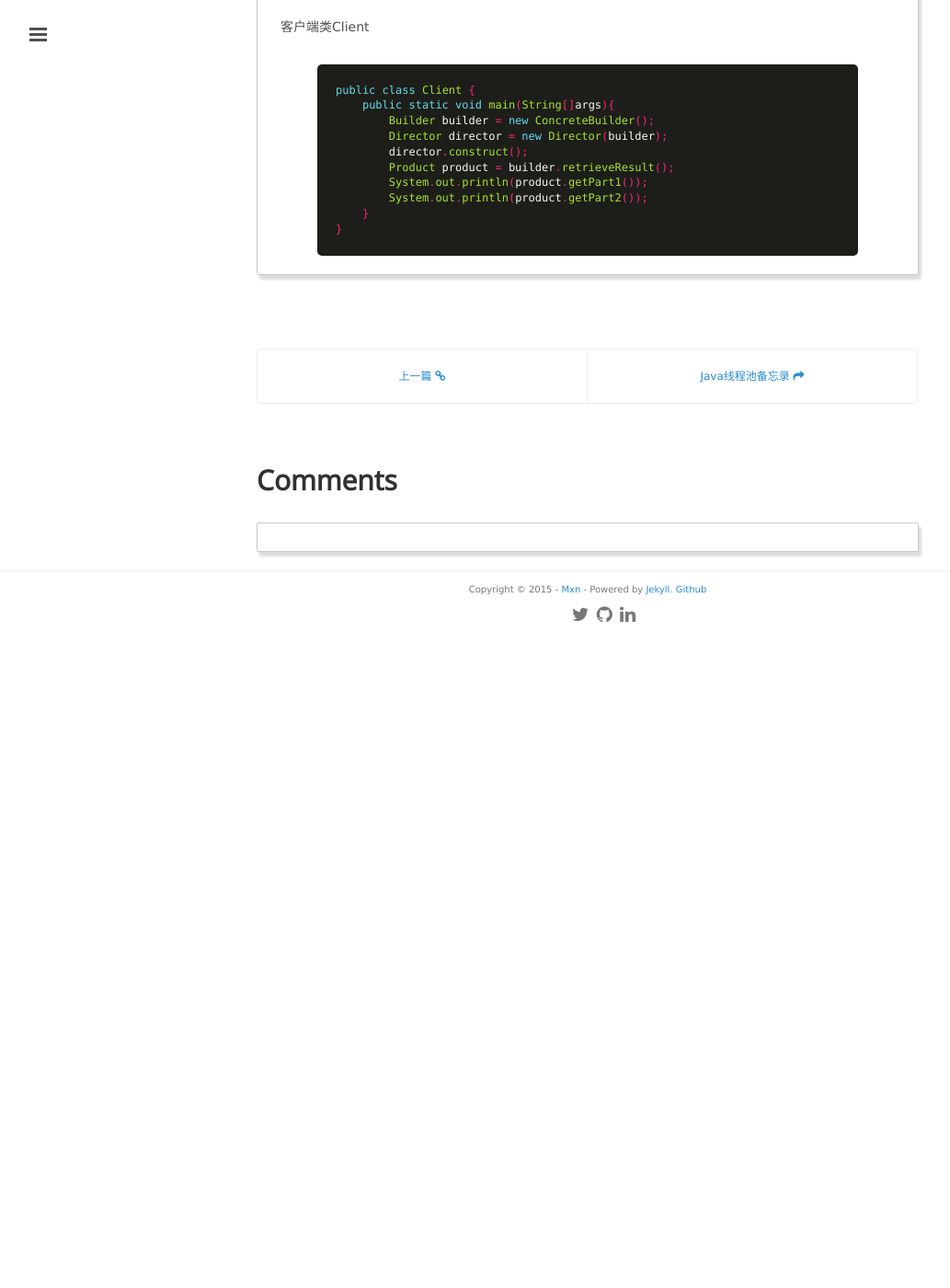
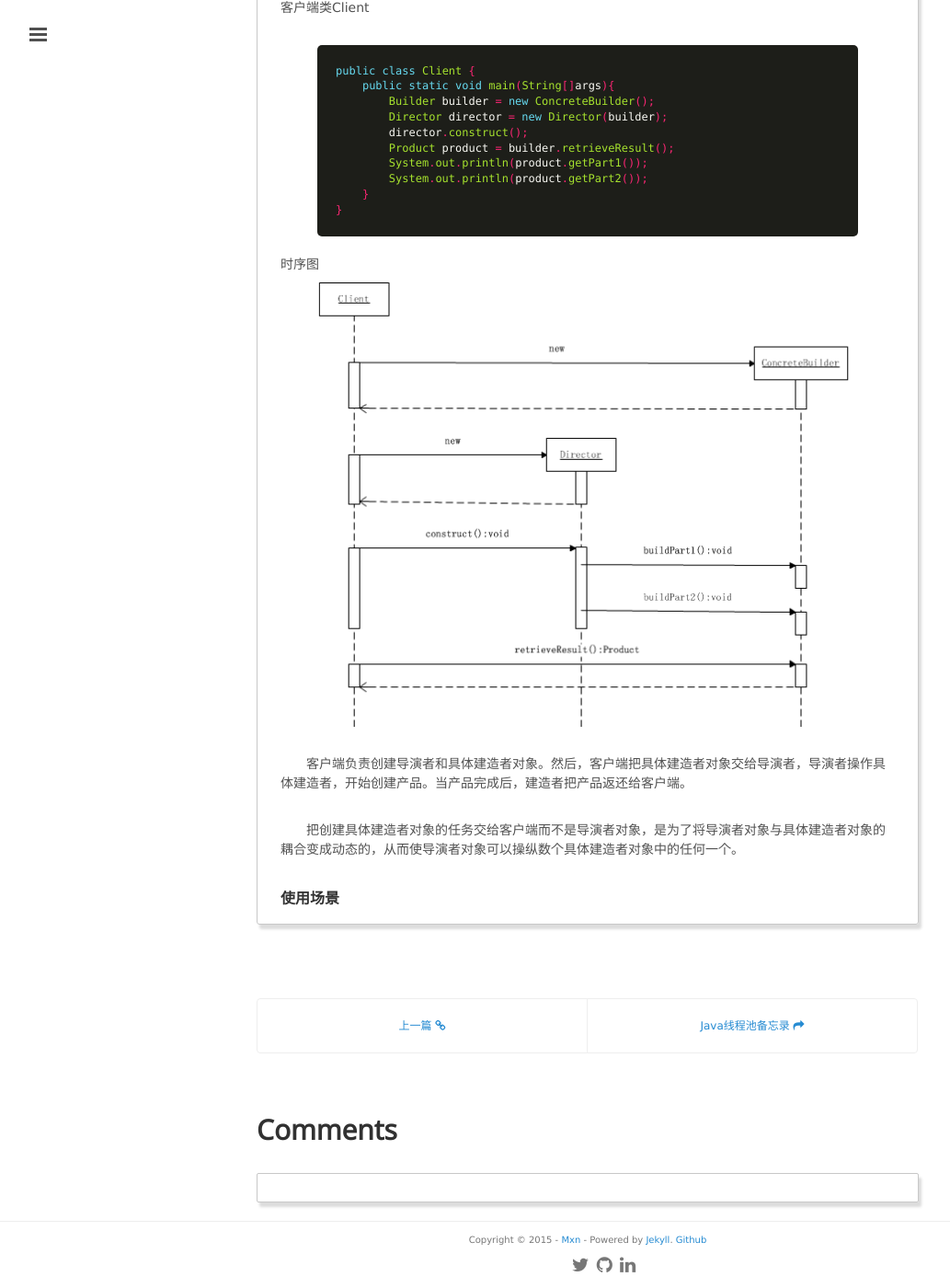
Before and after one commit to mxn21/mxn21.github.io, a Jekyll site: the page built from _posts/2015-6-14-android建设者模式分析.md, in a window 1280 px wide and 1400 px high, scrolled down 3634 px. Shown: the whole window at 92% size, without its empty margins (1-1034 px from the left). Built offline with Jekyll 4.4.1, drawn with Linux system fonts in a browser that asks for light colours; Markdown is read by kramdown in place of the engine named in the settings; comment, search, counter and statistics services are not loaded; before the commit the page ends 4327 px from its top, so only the background shows below that.

Commit message:
Update 2015-6-14-android建设者模式分析.md

```diff
--- a/_posts/2015-6-14-android建设者模式分析.md
+++ b/_posts/2015-6-14-android建设者模式分析.md
@@ -37,7 +37,7 @@
 　建造模式利用一个导演者对象和具体建造者对象一个个地建造出所有的零件，从而建造出完整的产品对象。建造者模式将产品的结构和产品的零件的建造过程对客户端隐藏起来，把对建造过程进行指挥的责任和具体建造者零件的责任分割开来，达到责任划分和封装的目的。
 
 ### 建造模式的结构
-　![](https://raw.githubusercontent.com/mxn21/mxn21.github.io/master/public/img/img7.png)
+![](https://raw.githubusercontent.com/mxn21/mxn21.github.io/master/public/img/img7.png)
 
 在这个示意性的系统里，最终产品Product只有两个零件，即part1和part2。相应的建造方法也有两个：buildPart1()和buildPart2()、同时可以看出本模式涉及到四个角色，它们分别是：
 
@@ -165,3 +165,12 @@
 }
 
 {% endhighlight  %}
+
+时序图
+![](https://raw.githubusercontent.com/mxn21/mxn21.github.io/master/public/img/img8.png)
+
+　　客户端负责创建导演者和具体建造者对象。然后，客户端把具体建造者对象交给导演者，导演者操作具体建造者，开始创建产品。当产品完成后，建造者把产品返还给客户端。
+
+　　把创建具体建造者对象的任务交给客户端而不是导演者对象，是为了将导演者对象与具体建造者对象的耦合变成动态的，从而使导演者对象可以操纵数个具体建造者对象中的任何一个。
+
+### 使用场景
```
